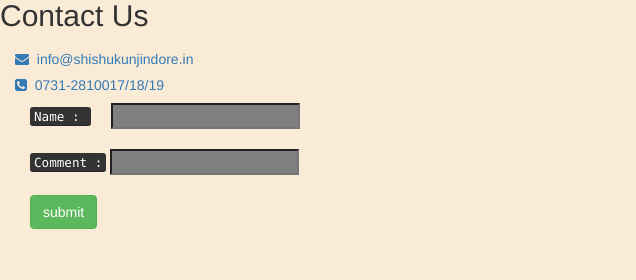
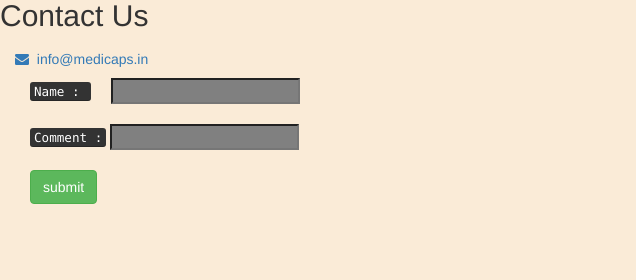
Before and after one commit to Shubhi-Joshi1/VibrantIndia, a plain HTML site: page index.html in a window 1280 px wide. Shown: the part 1653-1933 px from the top of the page, 0-636 px from the left. Drawn offline with nearby package versions, Linux system fonts and the light colour scheme.

Commit message:
Update index.html

```diff
--- a/index.html
+++ b/index.html
@@ -7,7 +7,7 @@ html lang="eng">
 
     <script src="https://maxcdn.bootstrapcdn.com/bootstrap/3.4.0/js/bootstrap.min.js"></script>
 
-    <title>The Shishukunj International School</title>
+    <title>Vibrant India</title>
 
     <link href="https://fonts.googleapis.com/css?family=Cinzel+Decorative&display=swap" rel="stylesheet">
 
@@ -185,12 +185,10 @@ Headgear as the Indian turban or the pagri is worn in many regions of the countr
         <!--ADD bootstrap classes to contact_1 div -->
         <div class="contact_1 col-lg-6 col-md-6 col-sm-6 col-xs-12">
             <a href="mailto:my@gmail.com?Subject=Hi">
-                <h5><i class="fa fa-envelope"></i>&nbsp;&nbsp;info@shishukunjindore.in</h5>
+                <h5><i class="fa fa-envelope"></i>&nbsp;&nbsp;info@medicaps.in</h5>
 
             </a>
-            <a href="#">
-                <h5><i class="fa fa-phone-square"></i>&nbsp;&nbsp;0731-2810017/18/19</h5>
-            </a>
+
 
 
 
```
